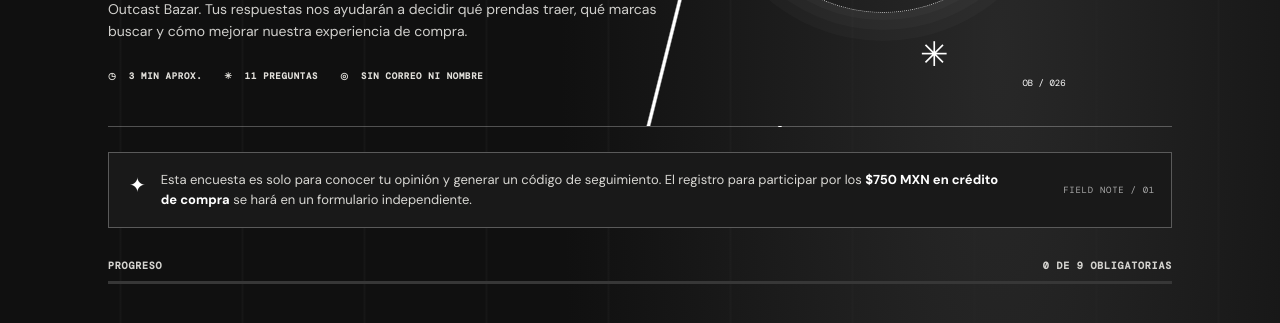
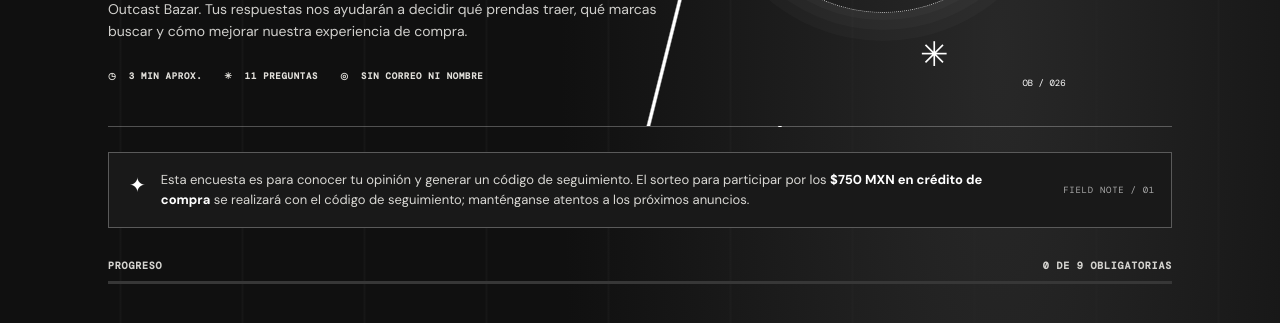
Before and after one commit to st4rbl33d1ng/encuesta_OutcastBzr, a plain HTML site: page index.html in a window 1280 px wide. Shown: the part 477-800 px from the top of the page. Drawn offline with nearby package versions, Linux system fonts and the light colour scheme; a web font is replaced by a local one.

Commit message:
Update survey giveaway notice

```diff
--- a/index.html
+++ b/index.html
@@ -18,7 +18,7 @@
   <header class="topbar"><a class="brand" href="#inicio" aria-label="Outcast Bazar inicio"><span class="brand-mark">O</span><span>OUTCAST<br />BAZAR</span></a><span class="top-tag">ARCHIVO DE COMUNIDAD <i>▪ ▪ ▪ ▪</i></span></header>
   <main id="inicio" class="shell">
     <section class="hero"><div class="hero-copy"><p class="eyebrow"><span class="status-dot"></span> OUTCAST BAZAR / ARCHIVO 001</p><h1>TU VOZ<br /><span>DEFINE</span><br />EL PRÓXIMO DROP</h1><p class="intro">Queremos conocer mejor tus gustos, preferencias y opiniones para seguir mejorando Outcast Bazar. Tus respuestas nos ayudarán a decidir qué prendas traer, qué marcas buscar y cómo mejorar nuestra experiencia de compra.</p><div class="hero-meta"><span>◷ &nbsp;3 MIN APROX.</span><span>✳ &nbsp;11 PREGUNTAS</span><span>◎ &nbsp;SIN CORREO NI NOMBRE</span></div></div><div class="hero-sticker" aria-hidden="true"><span>OUTCAST<br />BAZAR<br /><b>COMMUNITY</b></span><i>✳</i></div><span class="hero-index">OB / 026</span><span class="hero-cross" aria-hidden="true">✳</span></section>
-    <div class="notice"><span class="notice-icon">✦</span><p>Esta encuesta es solo para conocer tu opinión y generar un código de seguimiento. El registro para participar por los <b>$750 MXN en crédito de compra</b> se hará en un formulario independiente.</p><span class="notice-code">FIELD NOTE / 01</span></div>
+    <div class="notice"><span class="notice-icon">✦</span><p>Esta encuesta es para conocer tu opinión y generar un código de seguimiento. El sorteo para participar por los <b>$750 MXN en crédito de compra</b> se realizará con el código de seguimiento; manténganse atentos a los próximos anuncios.</p><span class="notice-code">FIELD NOTE / 01</span></div>
     <div class="progress-wrap"><div class="progress-label"><span>PROGRESO</span><span id="progress-text">0 DE 9 OBLIGATORIAS</span></div><div class="progress-track"><div id="progress-bar"></div></div></div>
     <form id="survey-form" novalidate>
       <section class="form-section"><div class="section-heading"><span class="section-number">01</span><div><p class="eyebrow">ENCUENTRA TU ESTILO</p><h2>TUS GUSTOS Y PREFERENCIAS</h2></div></div>
```
